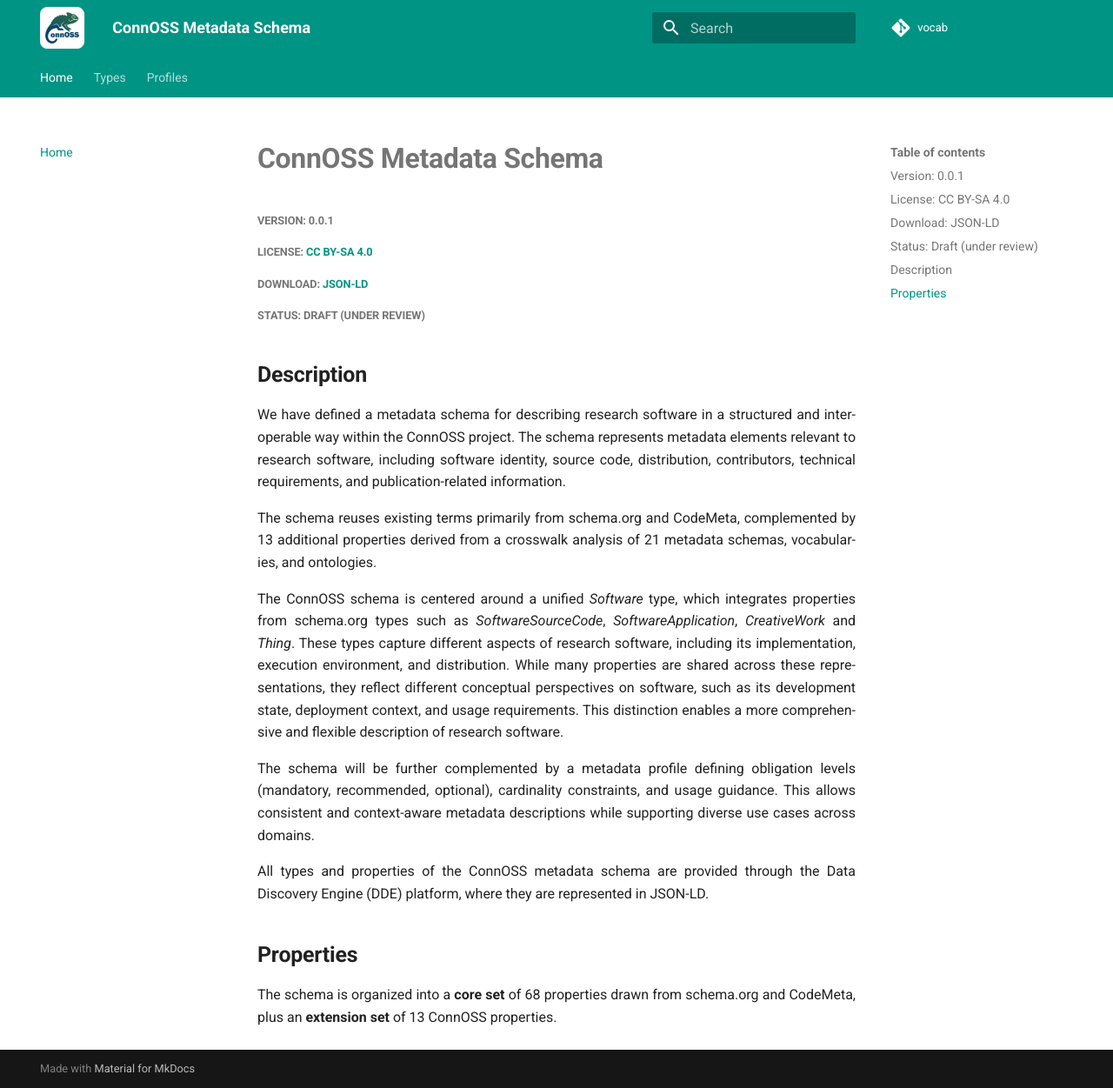
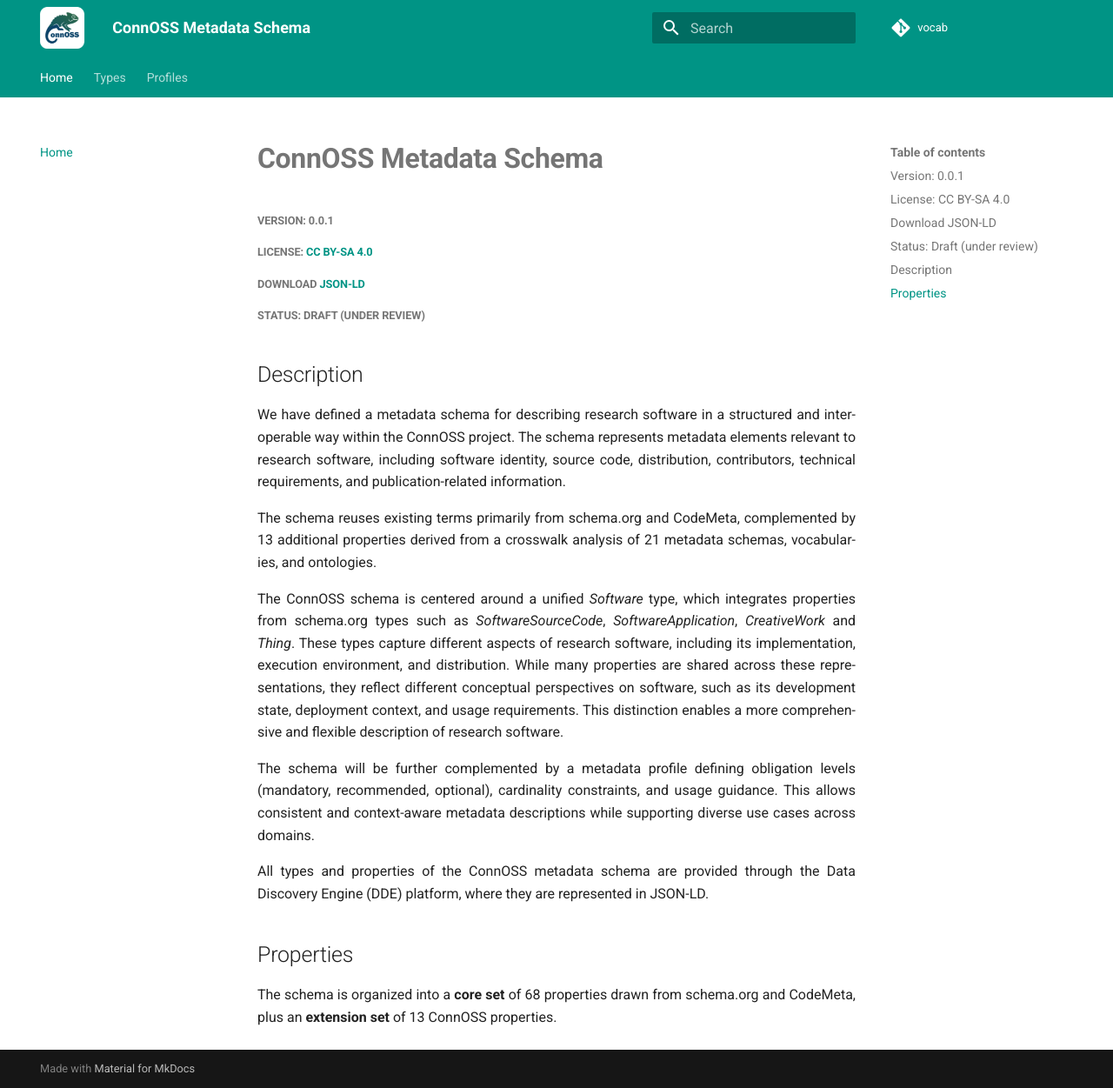
Before and after one commit to ConnOSS-Project/vocab, an MkDocs documentation site: the page built from docs/index.md, in a window 1280 px wide and 1251 px high. Shown: the whole window at 87% size. Built offline with MkDocs 1.6.1 and Material for MkDocs 9.7.7, drawn with Linux system fonts in a browser that asks for light colours; comment, search, counter and statistics services are not loaded; part of the change alters nothing that is shown.

```diff
--- a/docs/index.md
+++ b/docs/index.md
@@ -4,11 +4,11 @@
 
 ##### License: [CC BY-SA 4.0](https://creativecommons.org/licenses/by-sa/4.0/)
 
-##### Download: [JSON-LD](../schema/connoss_Software.jsonld)
+##### Download <a href='../schema/connoss_Software.jsonld' download>JSON-LD</a>
 
 ##### Status: Draft (under review)
 
-## **Description**
+## Description
 
 We have defined a metadata schema for describing research software in a structured and interoperable way within the ConnOSS project. The schema represents metadata elements relevant to research software, including software identity, source code, distribution, contributors, technical requirements, and publication-related information.
 
@@ -20,6 +20,6 @@ The schema will be further complemented by a metadata profile defining obligatio
 
 All types and properties of the ConnOSS metadata schema are provided through the Data Discovery Engine (DDE) platform, where they are represented in JSON-LD.
 
-## **Properties**
+## Properties
 
 The schema is organized into a **core set** of 68 properties drawn from schema.org and CodeMeta, plus an **extension set** of 13 ConnOSS properties.
```
